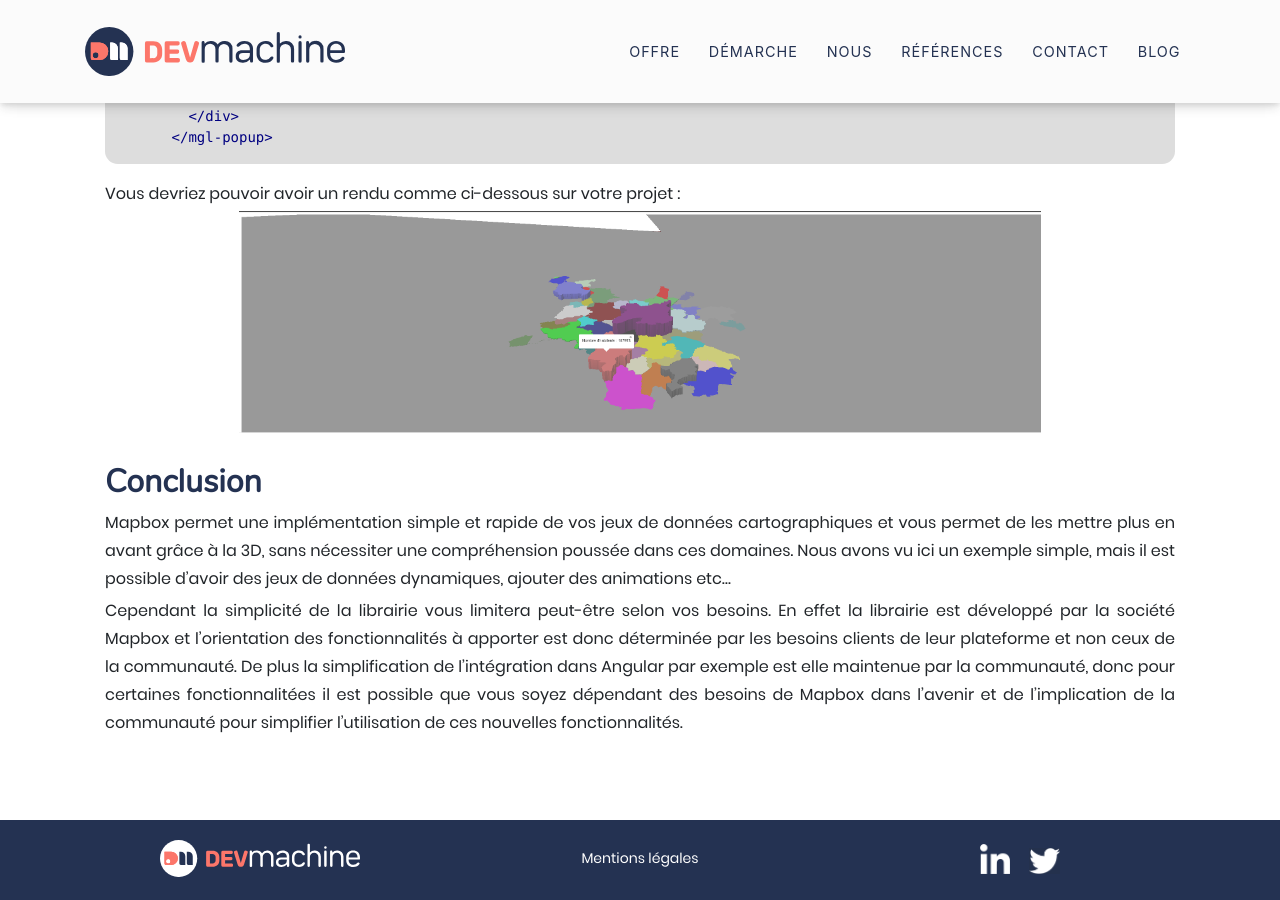
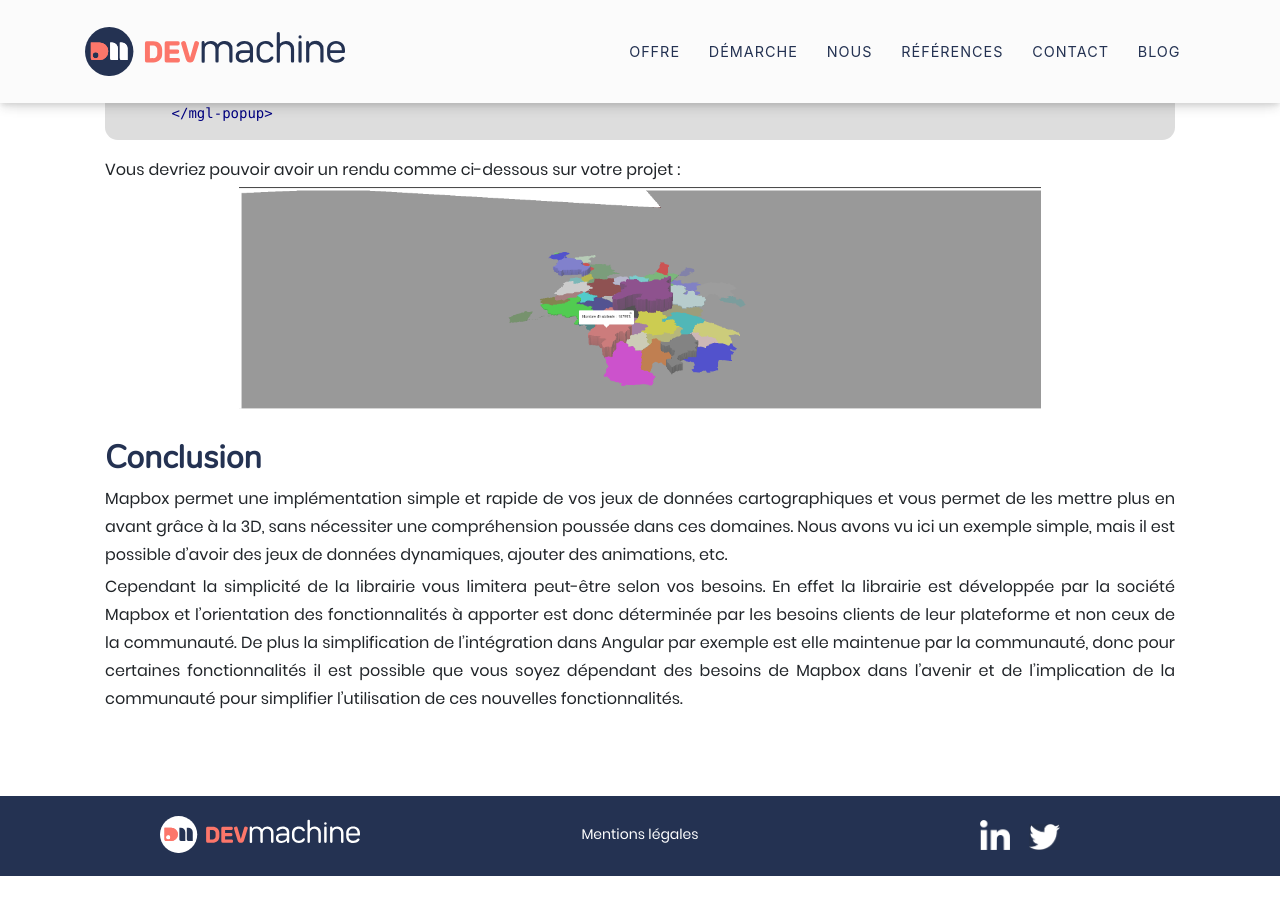
Before and after one commit to DEVmachine-fr/website, a Jekyll site: the page built from _posts/2021-09-28-implementation-mapbox.md, in a window 1280 px wide and 900 px high, scrolled down 7979 px. Built offline with Jekyll 4.4.1, drawn with Linux system fonts in a browser that asks for light colours; nearby versions of some CDN libraries; after the commit the page ends 8855 px from its top, so only the background shows below that; some of the changed text lies outside the part shown.

Commit message:
correctif relecture Pierre

````diff
--- a/_posts/2021-09-28-implementation-mapbox.md
+++ b/_posts/2021-09-28-implementation-mapbox.md
@@ -62,7 +62,7 @@
 ng new angular-mapbox
 ```
 
-Nous installons ensuite les librairies dont nous aurons besoin, mapbox-gl, @types/mapbox-gl et ngx-mapbox-gl ( ce dernier permet de faciliter l'intégration de Mapbox en tant que composant angular) :
+Nous installons ensuite les librairies dont nous aurons besoin, mapbox-gl, @types/mapbox-gl et ngx-mapbox-gl (ce dernier permet de faciliter l'intégration de Mapbox en tant que composant angular) :
 {% include code-header.html %}
 ```
 npm install mapbox-gl --save
@@ -250,7 +250,7 @@
 - **source** la source que l'on veut utiliser pour ce layer. Nous utiliserons donc **communesRennes** créée précédent pour utiliser notre json.
 - **paint** les styles à appliquer à notre jeux de données. Ici on va :
   - faire en sorte que l'extrusion prenne la couleur de la propriété **color** de notre json (**fill-extrusion-color**)
-  - faire que la hauteur de l'extrusion (**fill-extrusion-height**) dépendent du nombre d'habitant si elle existe (propriété **nbHabitant**)
+  - faire que la hauteur de l'extrusion (**fill-extrusion-height**) dépende du nombre d'habitants si elle existe (propriété **nbHabitant**)
   - faire que l'extrusion commence à une hauteur de 0 (**fill-extrusion-base**)
   - régler l'opacité des modèles générés (**fill-extrusion-opacity**)
 
@@ -331,8 +331,8 @@
 ## Conclusion <a class="anchor" name="conclusion"></a>
 
 Mapbox permet une implémentation simple et rapide de vos jeux de données cartographiques et vous permet de les mettre plus en avant grâce à la 3D, sans nécessiter une compréhension poussée dans ces domaines.
-Nous avons vu ici un exemple simple, mais il est possible d'avoir des jeux de données dynamiques, ajouter des animations etc...
+Nous avons vu ici un exemple simple, mais il est possible d'avoir des jeux de données dynamiques, ajouter des animations, etc.
 
 Cependant la simplicité de la librairie vous limitera peut-être selon vos besoins.
-En effet la librairie est développé par la société Mapbox et l'orientation des fonctionnalités à apporter est donc déterminée par les besoins clients de leur plateforme et non ceux de la communauté.
-De plus la simplification de l'intégration dans Angular par exemple est elle maintenue par la communauté, donc pour certaines fonctionnalitées il est possible que vous soyez dépendant des besoins de Mapbox dans l'avenir et de l'implication de la communauté pour simplifier l'utilisation de ces nouvelles fonctionnalités.
+En effet la librairie est développée par la société Mapbox et l'orientation des fonctionnalités à apporter est donc déterminée par les besoins clients de leur plateforme et non ceux de la communauté.
+De plus la simplification de l'intégration dans Angular par exemple est elle maintenue par la communauté, donc pour certaines fonctionnalités il est possible que vous soyez dépendant des besoins de Mapbox dans l'avenir et de l'implication de la communauté pour simplifier l'utilisation de ces nouvelles fonctionnalités.
````
Also changed, not shown: other parts of _posts/2021-09-28-implementation-mapbox.md (+5 -5 lines).
